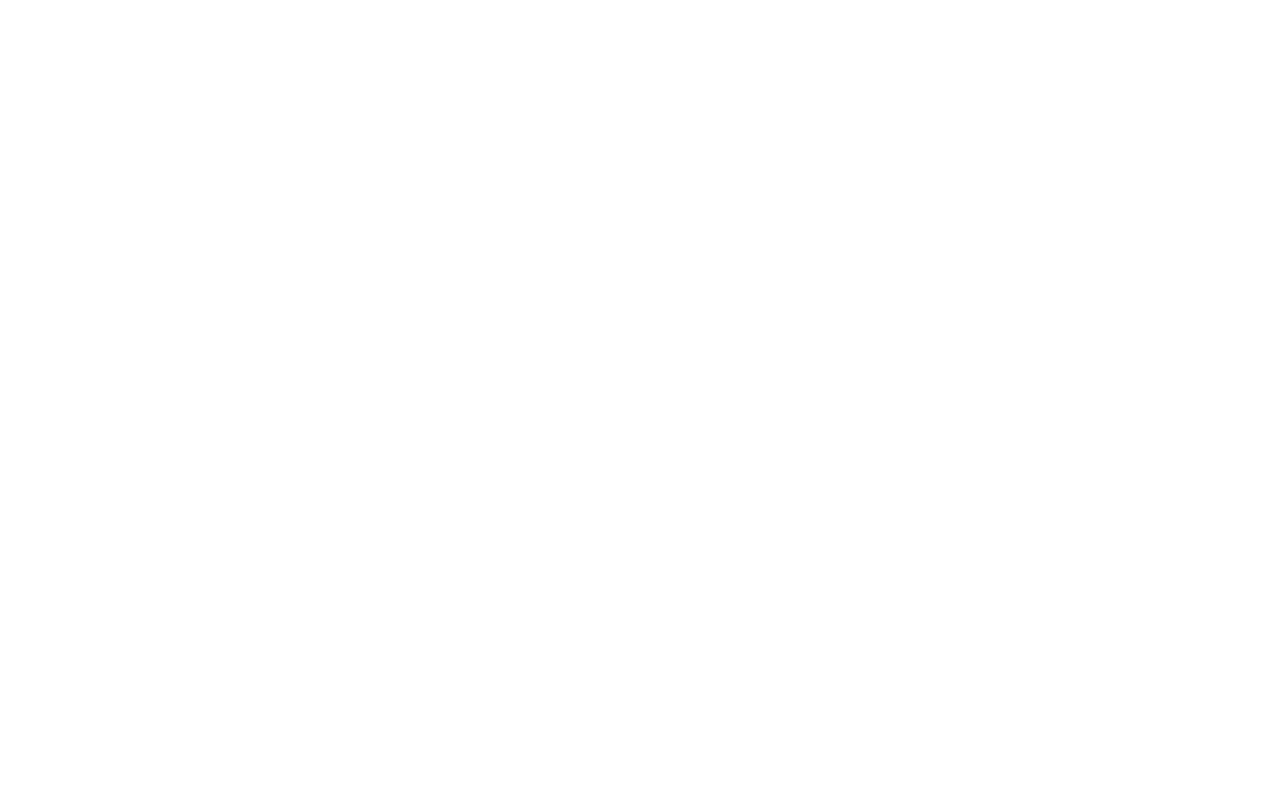
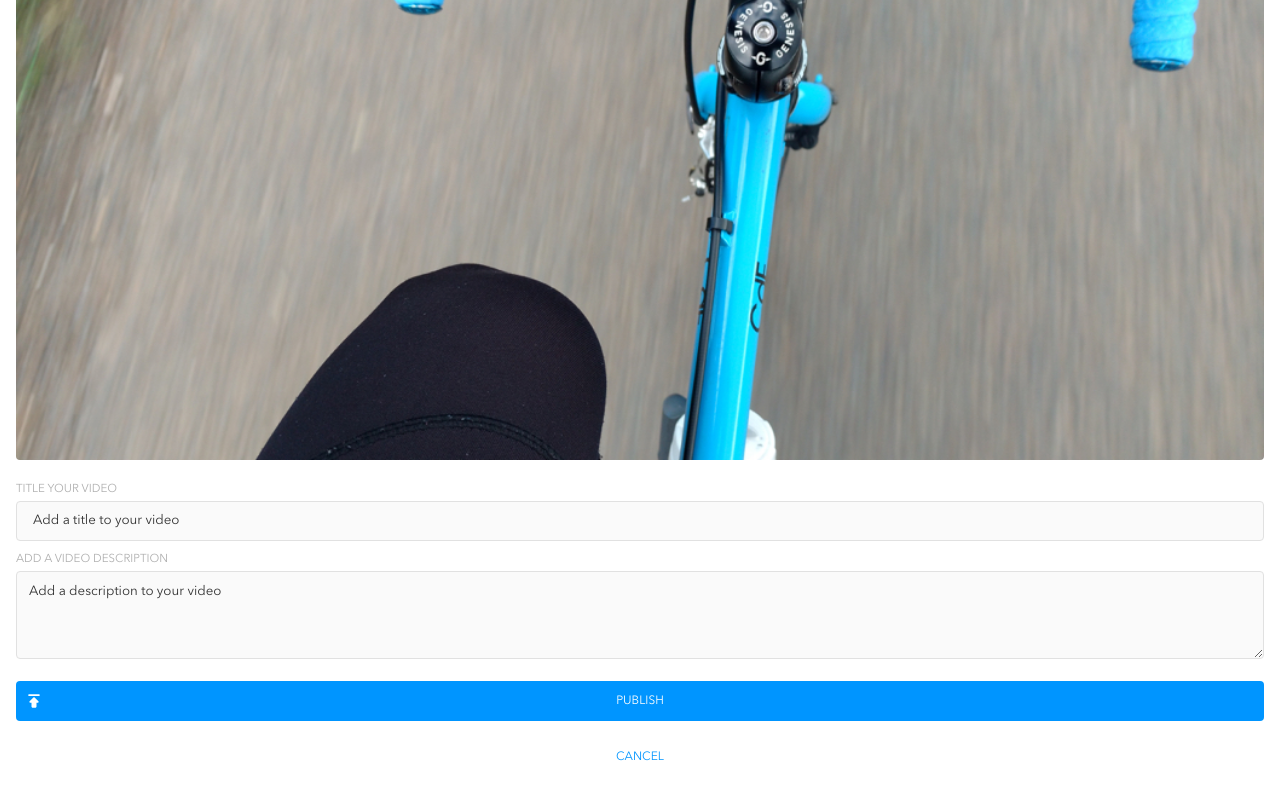
Before and after one commit to YuvrajS04/BrainFlix, a React (Create React App) app in the folder brainflix/: page /UploadPage in a window 1280 px wide. Before the commit this address had no page. Shown: the part 368-1168 px from the top of the page. Before the commit the page ends 800 px from the top, so only its background shows below. Built offline with nearby package versions, Linux system fonts and the light colour scheme.

Commit message:
create upload page and add styling

```diff
--- a/brainflix/src/App.jsx
+++ b/brainflix/src/App.jsx
@@ -7,6 +7,7 @@
 
 import Header from "./components/Header/Header";
 import HomePage from "./Pages/HomePage";
+import UploadPage from "./Pages/UploadPage/UploadPage"
 // import NextVideo from "./components/NextVideo/NextVideo";
 
 
@@ -18,6 +19,7 @@
       <Header />
       <Routes>
         <Route path="/" element={<HomePage />}  />
+        <Route path="/UploadPage" element={<UploadPage />}  />
         <Route path="/videos/:videoId" element={<HomePage />}  />
       </Routes>
 
--- /dev/null
+++ b/brainflix/src/Pages/UploadPage/UploadPage.jsx
@@ -0,0 +1,60 @@
+import image from "../../assets/Images/Upload-video-preview.jpg";
+import { Link, useNavigate } from "react-router-dom";
+import "./UploadPage.scss";
+
+function UploadPage() {
+  const navigate = useNavigate();
+  const handlePublish = (event) => {
+    event.preventDefault();
+    const form = event.target;
+    const videoTitle = form.title.target;
+    const description = form.description.target;
+
+    if (description === " " || videoTitle === " ") {
+      alert("Please add a video title and description");
+    } else {
+      alert("Thank you for submitting");
+      navigate("/");
+    }
+  };
+
+  return (
+    <article className="Upload">
+      <h1 className="Upload__title">Upload Page</h1>
+      <form className="Upload__form" onSubmit={handlePublish}>
+        <div className="Upload__wrapper">
+          <div className="thumbnail">
+            <p className="thumbnail__title">Video thumbnail</p>
+            <img className="thumbnail__image" src={image} />
+          </div>
+          <div className="Upload__video">
+            <label htmlFor="title" className="Upload__video-label">
+              title your video
+            </label>
+            <input
+              id="title"
+              placeholder="Add a title to your video"
+              type="text"
+              className="Upload__video-input"
+            />
+            <label htmlFor="description" className="Upload__video-label">
+              add a video description
+            </label>
+            <textarea
+              id="description"
+              placeholder="Add a description to your video"
+              type="text"
+              className="Upload__description-input"
+            ></textarea>
+          </div>
+        </div>
+        <div className="Upload__button">
+          <button className="button__publish">publish</button>
+          <button className="button__cancel">Cancel</button>
+        </div>
+      </form>
+    </article>
+  );
+}
+
+export default UploadPage;
--- /dev/null
+++ b/brainflix/src/Pages/UploadPage/UploadPage.scss
@@ -0,0 +1,97 @@
+@use "../../styles/partials/mixins" as *;
+@import "../../styles/partials/variables";
+
+
+.Upload {
+  padding: 1rem;
+  border-top: 0.063rem solid $secondaryLight;
+  &__title {
+    font-size: 1.5rem;
+    font-weight: 400;
+    margin-bottom: 1.5rem;
+  }
+
+  &__video-label {
+    display: block;
+    text-transform: uppercase;
+    font-size: 0.72rem;
+    color: $primaryLight;
+    margin: 0.7rem 0 0 0;
+  }
+  &__video-input {
+    width: 100%;
+    border: 0.063rem solid $secondaryLight;
+    background-color: $secondaryLighter;
+    border-radius: 0.25rem;
+    padding: 0.5rem 0 0.5rem 1rem;
+    height: 2.5rem;
+    margin-top: 0.3rem;
+  }
+  &__video-input::placeholder, &__description-input::placeholder {
+    color: $primary;
+  }
+  &__description-input {
+    width: 100%;
+    height: 5.5rem;
+    border: 0.063rem solid $secondaryLight;
+    background-color: $secondaryLighter;
+    border-radius: 0.25rem;
+    padding: 0.75rem;
+    margin-top: 0.3rem;
+  }
+}
+
+.thumbnail {
+  &__title {
+    font-size: 0.72rem;
+    text-transform: uppercase;
+    color: $primaryLight;
+  }
+  &__image {
+    width: 100%;
+    border-radius: 0.25rem;
+    margin: 0.5rem 0 0.3rem 0;
+  }
+}
+
+.video__label {
+  display: block;
+  text-transform: uppercase;
+  font-size: 0.72rem;
+  color: $primaryLight;
+}
+
+.button {
+  &__publish {
+    width: 100%;
+    height: 2.5rem;
+    background-image: url(../../assets/Icons/publish.svg);
+    background-repeat: no-repeat;
+    background-position: left;
+    background-position-x: 0.5rem;
+    text-transform: uppercase;
+    background-size: 1.25rem;
+    border-radius: 0.25rem;
+    border: none;
+    background-color: $primaryAlt;
+    color: $primaryLighter;
+    margin: 1rem 0;
+    font-size: 0.75rem;
+  }
+  &__publish:hover{
+    background-color: $secondaryAlt;
+
+  }
+    &__cancel{
+    width: 100%;
+    height: 2.5rem;
+    text-transform: uppercase;
+    border-radius: 0.25rem;
+    border: none;
+    background-color: $primaryLighter;
+    color: $primaryAlt;
+    margin: 0 0 1rem 0;
+    font-size: 0.75rem;
+
+  }
+}
--- a/brainflix/src/components/CommentList/CommentList.scss
+++ b/brainflix/src/components/CommentList/CommentList.scss
@@ -1,47 +1,47 @@
 @use "../../styles/partials/mixins" as *;
 @import "../../styles/partials/variables";
 
-ul{
+ul {
   padding: 0rem;
 }
-.comments-section{
+.comments-section {
   margin: 0rem 1rem;
-      @include tablet{
+  @include tablet {
     margin: 0rem 2rem;
   }
-    &-number{
+  &-number {
     font-size: 0.813rem;
     font-weight: 400;
     margin-bottom: 1.3rem;
   }
 }
 .form {
-
-    &__title{
+  &__title {
     font-size: 0.75rem;
     font-weight: 400;
     margin-bottom: 0.3rem;
     color: $primaryLight;
   }
-    &__textarea{
+  &__textarea {
     border: 0.063rem solid $secondaryLight;
     background-color: $secondaryLighter;
     border-radius: 0.25rem;
     width: 100%;
     height: 6rem;
     padding: 0.75rem;
-        @include tablet{
+    @include tablet {
       max-height: 2.5rem;
       resize: none;
       padding: 0.6rem 0 0 1rem;
     }
   }
-    &__textarea::placeholder{
+  &__textarea::placeholder {
     color: $primary;
   }
   &__avatar {
     border-radius: 50%;
     object-fit: cover;
+    object-position: 25%;
     height: 2.25rem;
     width: 2.25rem;
     flex: 0;
@@ -67,27 +67,28 @@
     width: 100%;
     height: 2.5rem;
     font-size: 0.75rem;
-    @include tablet{
+    @include tablet {
       min-width: 10rem;
       margin-bottom: 0rem;
       margin-top: 1.2rem;
     }
   }
-  &__wrapper{
+  &__wrapper {
     display: flex;
     flex-direction: row;
 
-    &-input{
-      @include tablet{
+    &-input {
+      @include tablet {
         width: 80%;
       }
     }
 
-    &-right{
+    &-right {
       width: 100%;
-        @include tablet{
+      @include tablet {
         display: flex;
         gap: 1.5rem;
+        margin-bottom: 1.5rem;
       }
     }
   }
--- a/brainflix/src/components/Header/Header.scss
+++ b/brainflix/src/components/Header/Header.scss
@@ -1,13 +1,12 @@
 @use "../../styles/partials/mixins" as *;
 @import "../../styles/partials/variables";
-
 
 .header {
   display: flex;
   flex-direction: column;
   flex-wrap: wrap;
   align-content: center;
-    @include tablet{
+  @include tablet {
     flex-direction: row;
     flex-wrap: nowrap;
     align-content: flex-start;
@@ -36,12 +35,13 @@
     &-avatar {
       border-radius: 50%;
       object-fit: cover;
+      object-position: 25%;
       height: 2.25rem;
       width: 2.25rem;
       flex: 0;
       order: 2;
       margin-right: 1rem;
-        @include tablet{
+      @include tablet {
         display: flex;
         order: 3;
       }
@@ -62,14 +62,14 @@
       margin: 0rem 1rem;
       border: 0.063rem solid $secondaryLight;
       background-color: $secondaryLighter;
-          @include tablet{
+      @include tablet {
         display: flex;
         order: 1;
         max-width: 14rem;
       }
     }
 
-    &-input::placeholder{
+    &-input::placeholder {
       color: $primary;
       font-size: 0.8rem;
     }
@@ -91,10 +91,13 @@
       width: 100%;
       height: 2.5rem;
       font-size: 0.75rem;
-        @include tablet{
+      @include tablet {
         order: 2;
         max-width: 10rem;
       }
     }
+    &-button:hover{
+      background-color: $secondaryAlt;
     }
   }
+}
--- a/brainflix/src/components/NextVideo/NextVideo.scss
+++ b/brainflix/src/components/NextVideo/NextVideo.scss
@@ -2,10 +2,6 @@
 @import "../../styles/partials/variables";
 
 
-a, a:visited{
-    text-decoration: none;
-    color: $primary;
-}
 
 .next-video{
 
@@ -37,6 +33,8 @@
         display: flex;
         flex-direction: column;
         justify-content: space-between;
+        color: $primary;
+        text-decoration: none;
     }
 
 
--- a/brainflix/src/components/Video/Video.jsx
+++ b/brainflix/src/components/Video/Video.jsx
@@ -1,11 +1,17 @@
-import "./Video.scss"
-function Video(props){
+import "./Video.scss";
 
-return(
-<div className="video__wrapper">
-<video src={props.selectedVideo.video + "?api_key='yuvrajs'"} controls poster={props.selectedVideo.image} className="video"></video>
-</div>
-)
-};
+
+function Video(props) {
+  return (
+    <div className="video__wrapper">
+      <video
+        src={props.selectedVideo.video + "?api_key='yuvrajs'"}
+        controls
+        poster={props.selectedVideo.image}
+        className="video"
+      ></video>
+    </div>
+  );
+}
 
 export default Video;
--- a/brainflix/src/components/VideoDetails/VideoDetails.scss
+++ b/brainflix/src/components/VideoDetails/VideoDetails.scss
@@ -88,7 +88,7 @@
         color: $primary;
         line-height: 1.125rem;
         @include tablet{
-            margin: 1rem 2rem;
+            margin: 1.5rem 2rem;
         }
     }
 }
```
Also changed, not shown: brainflix/src/Pages/HomePage.jsx (+1 -6 lines), brainflix/src/assets/Images/Upload-video-preview.jpg (added). Lines whose indentation alone changed are shown as unchanged.
